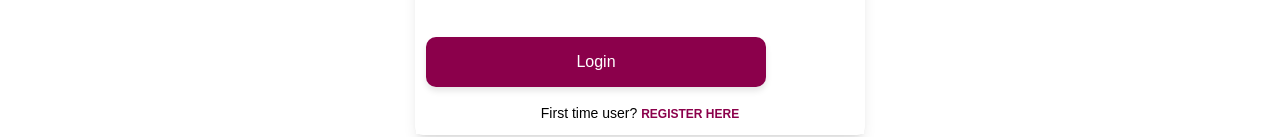
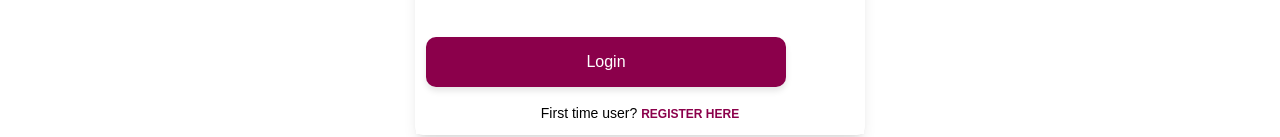
Before and after one commit to alluarjun00990000/newfrontend, a plain HTML site: page index.html in a window 1280 px wide. Shown: the part 530-667 px from the top of the page. Drawn offline with nearby package versions, Linux system fonts and the light colour scheme.

Commit message:
Update index.html

```diff
--- a/index.html
+++ b/index.html
@@ -178,7 +178,7 @@
       <button
   type="submit"
   class="w-full text-white font-medium hover:bg-[#7e405d] focus:outline-none focus:ring-1 focus:ring-[#69354a]"
-  style="background-color: #8B004B; border-radius: 10px; height: 50px; width: 340px; text-align: center; line-height: 50px; display: inline-block; box-shadow: 0px 4px 6px rgba(0, 0, 0, 0.1);"
+  style="background-color: #8B004B; border-radius: 10px; height: 50px; width: 360px; text-align: center; line-height: 50px; display: inline-block; box-shadow: 0px 4px 6px rgba(0, 0, 0, 0.1);"
 >
   Login
 </button>
```
